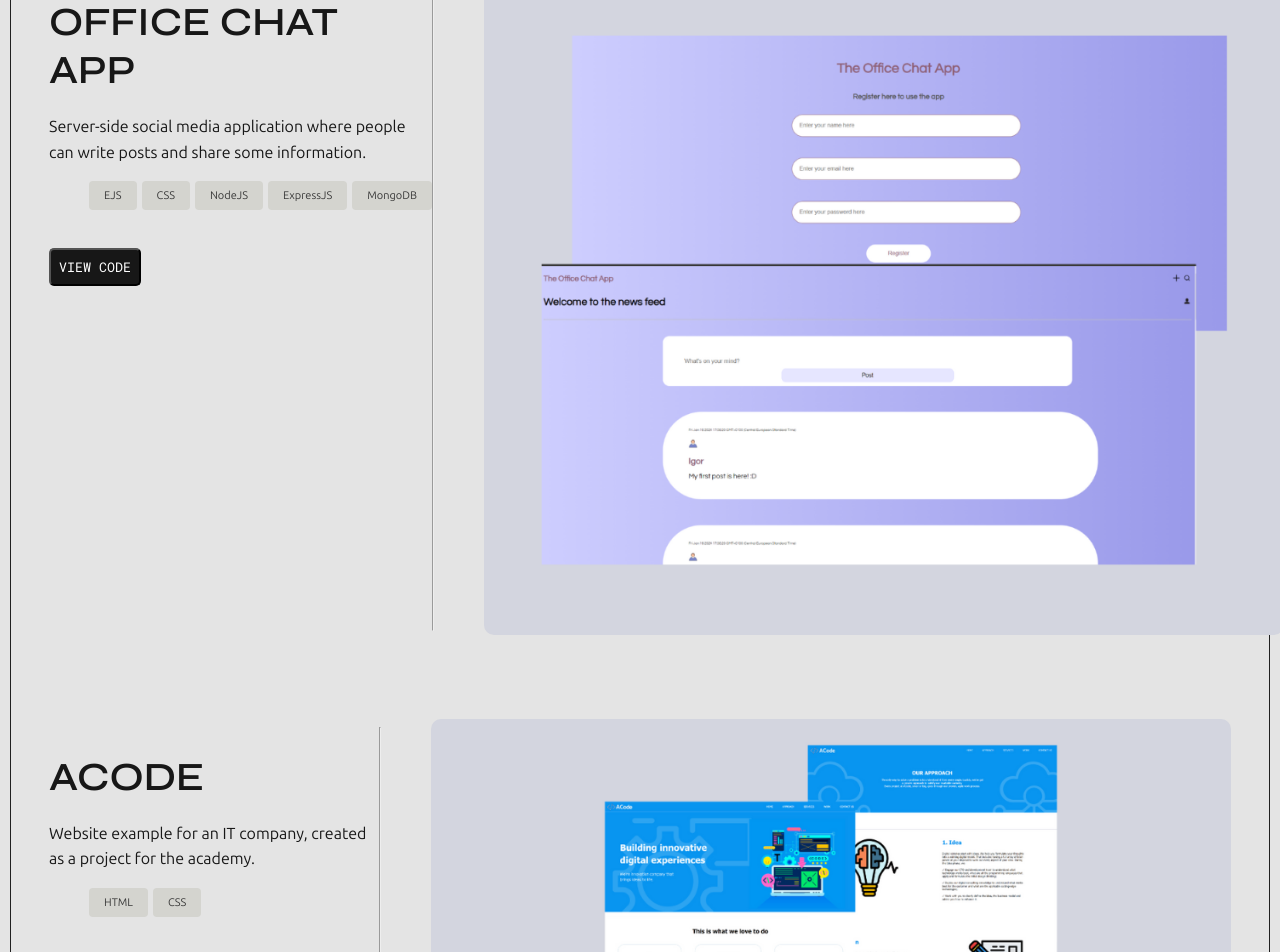
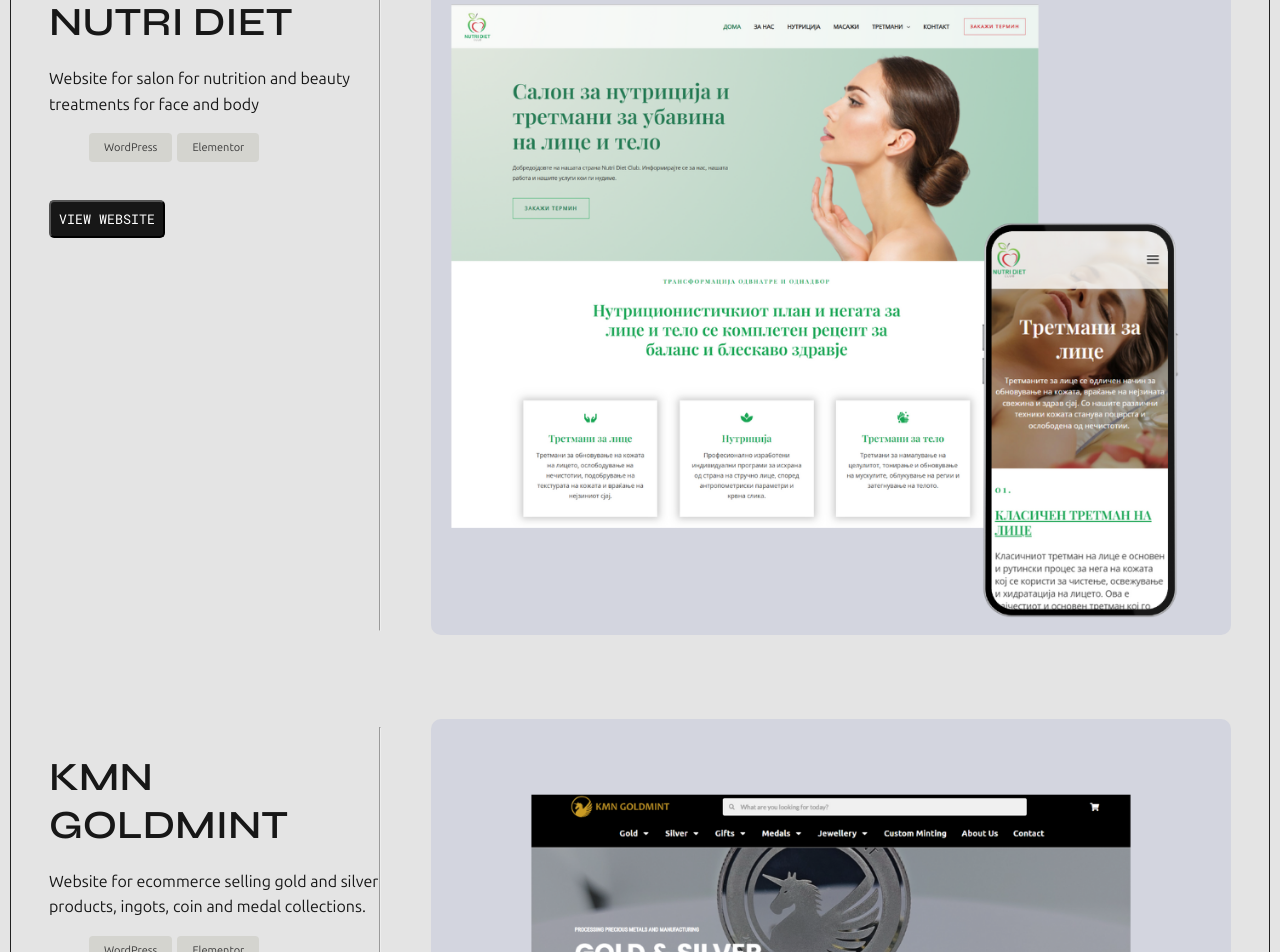
Before and after one commit to aang3la/portfolio_website, a React (Vite) app: page /work in a window 1280 px wide. Shown: the part 2700-3652 px from the top of the page. Built offline with nearby package versions, Linux system fonts and the light colour scheme.

Commit message:
new pojects added

```diff
--- a/src/components/Projects/Projects.jsx
+++ b/src/components/Projects/Projects.jsx
@@ -23,18 +23,16 @@ export const Projects = () => {
               </ul>
 
               <button>
-                <a href={project.url} target="_blank">
-                  VIEW CODE
+                <a href={project.url} target="_blank" rel="noopener noreferrer">
+                  {project.url.includes("github")
+                    ? "VIEW CODE"
+                    : "VIEW WEBSITE"}
                 </a>
               </button>
             </div>
             <hr />
             <div className="projects-right">
-              <img
-                src={project.image}
-                alt={project.name}
-                width={800}
-              />
+              <img src={project.image} alt={project.name} width={800} />
             </div>
           </div>
         ))}
--- a/src/projects_data.js
+++ b/src/projects_data.js
@@ -4,6 +4,8 @@ import office_chatapp from "./assets/office_chatapp.png";
 import worwise from './assets/Worwise.png';
 import acode from "./assets/project_acode.png";
 import portfolio_website from "./assets/portfolio_website.png";
+import nutri_diet from "./assets/nutri_diet.png";
+import kmn from './assets/kmn.png';
 
 export const projects_data = [
     {
@@ -28,6 +30,20 @@ export const projects_data = [
         technologies: ["HTML", "CSS", "React"]
     },
     {
+        name: "Nutri Diet",
+        description: "Website for salon for nutrition and beauty treatments for face and body",
+        image: nutri_diet,
+        url: "https://nutridiet.mk/",
+        technologies: ["WordPress", "Elementor"]
+    },
+    {
+        name: "KMN GoldMint",
+        description: "Website for ecommerce selling gold and silver products, ingots, coin and medal collections.",
+        image: kmn,
+        url: "https://kmn-goldmint.mk/",
+        technologies: ["WordPress", "Elementor"]
+    },
+    {
         name: "Office Chat App",
         description: "Server-side social media application where people can write posts and share some information.",
         image: office_chatapp,
@@ -47,5 +63,5 @@ export const projects_data = [
         image: portfolio_website,
         url: "https://github.com/aang3la/portfolio_website",
         technologies: ["HTML", "CSS", "React"]
-    }
+    },
 ];
```
Also changed, not shown: src/assets/kmn.png (added), src/assets/nutri_diet.png (added).
